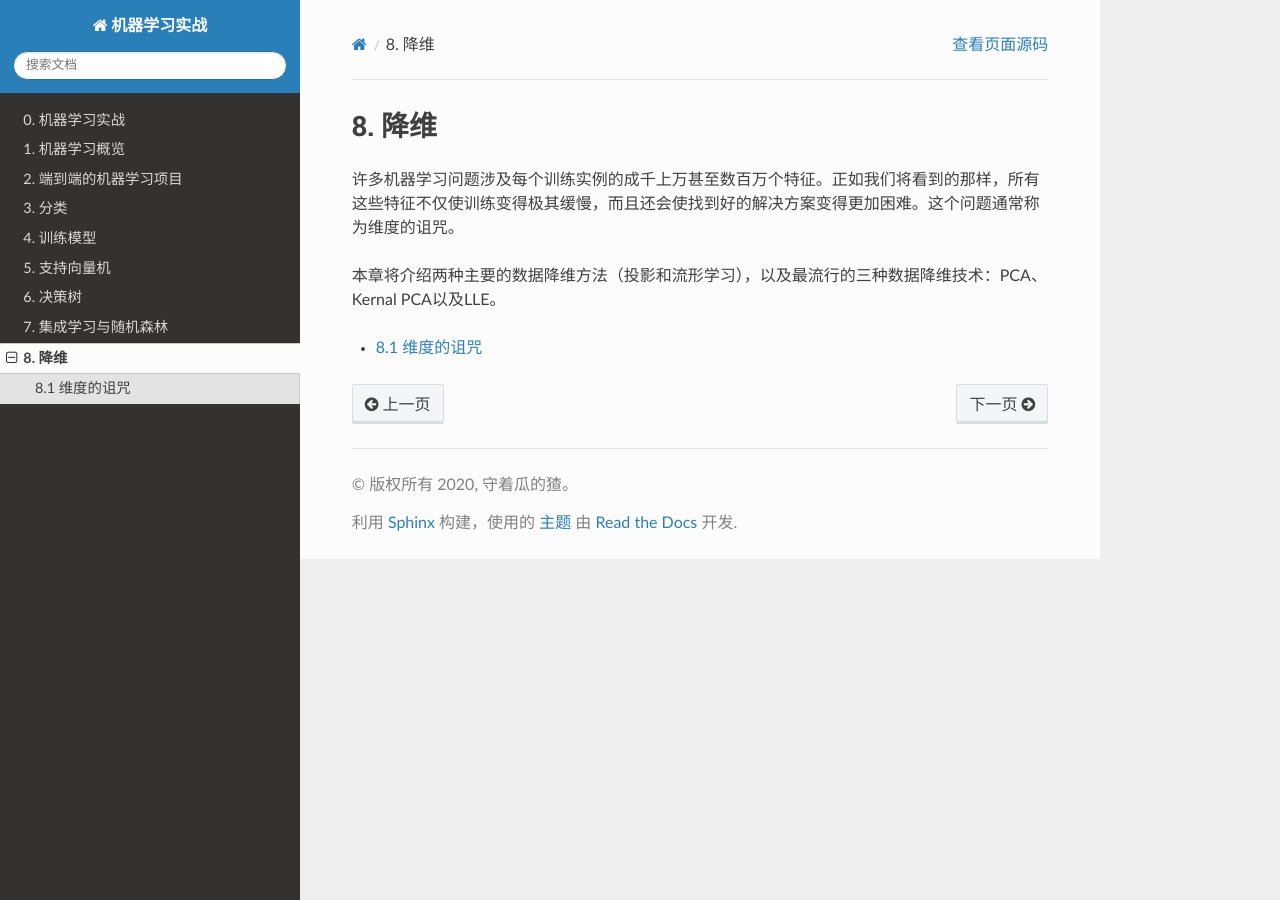
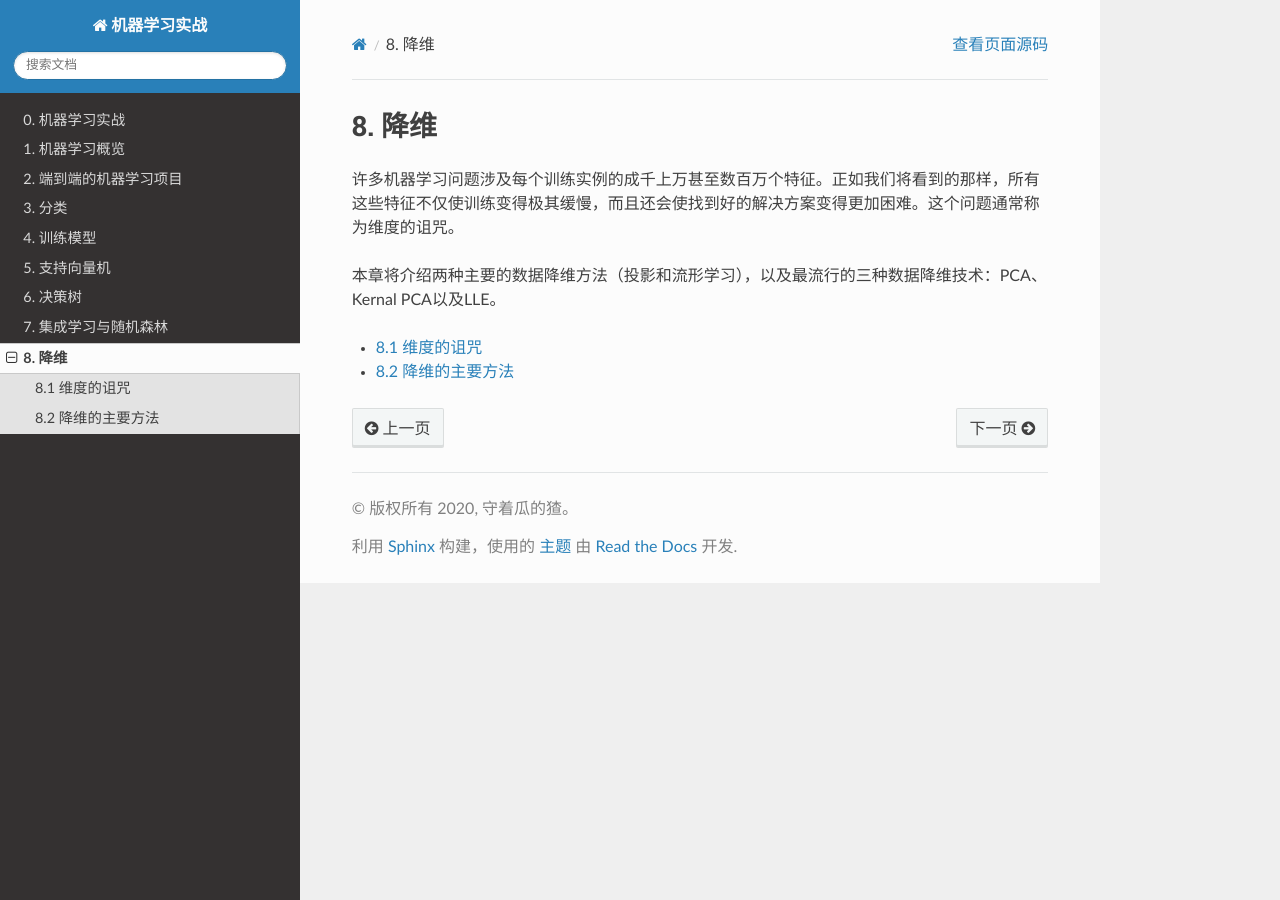
Before and after one commit to ShawnZhang31/ml-handson, a Sphinx documentation site: the page built from docs/source/chapter8/index.rst, in a window 1280 px wide. Built offline with Sphinx 7.4.7 and the Read the Docs theme 2.0.0, drawn with Linux system fonts in a browser that asks for light colours; formulas are drawn with MathJax 3; pages that are not in the unit, such as notebooks, are missing from menus.

Commit message:
docs: add chapter 8-2

```diff
--- a/docs/source/chapter8/index.rst
+++ b/docs/source/chapter8/index.rst
@@ -9,3 +9,4 @@
    :maxdepth: 1
 
    8-1_curse_of_dimension.ipynb
+   8-2_popular_method_of_dimensionality_reduction.ipynb
```
Also changed, not shown: docs/source/chapter8/8-2_popular_method_of_dimensionality_reduction.ipynb (added).
